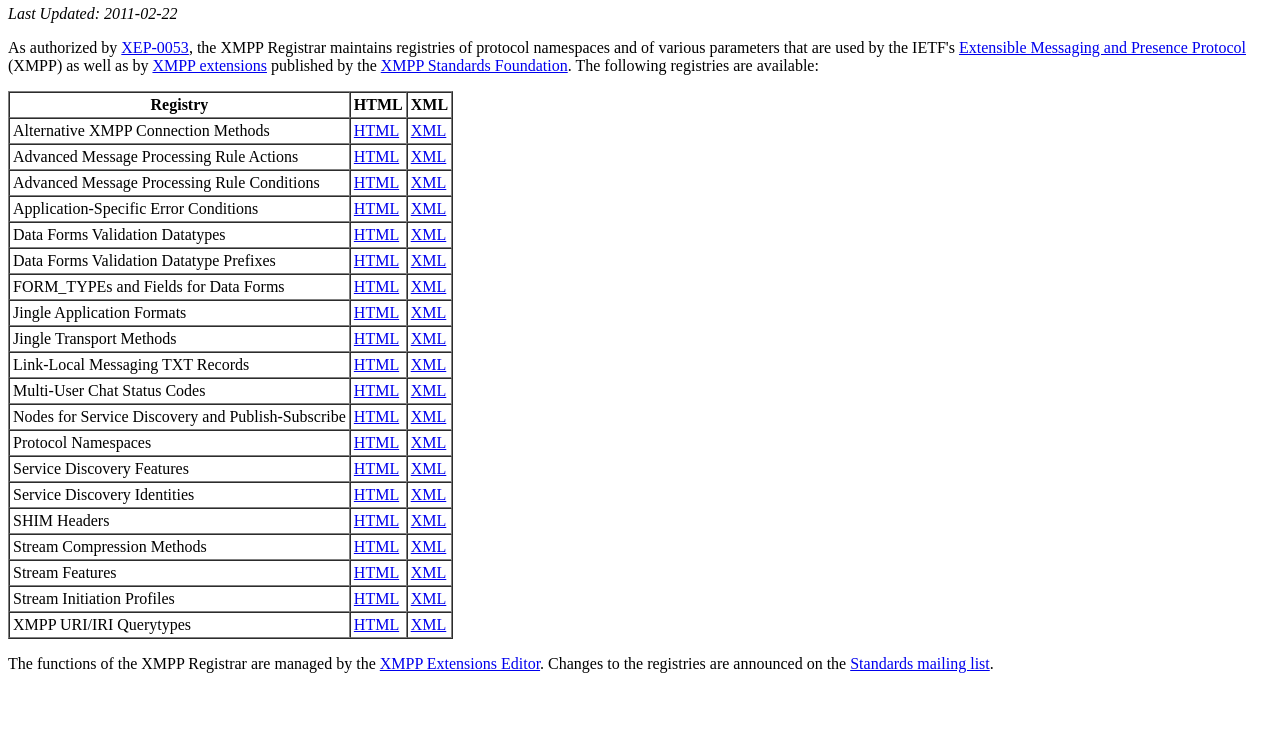
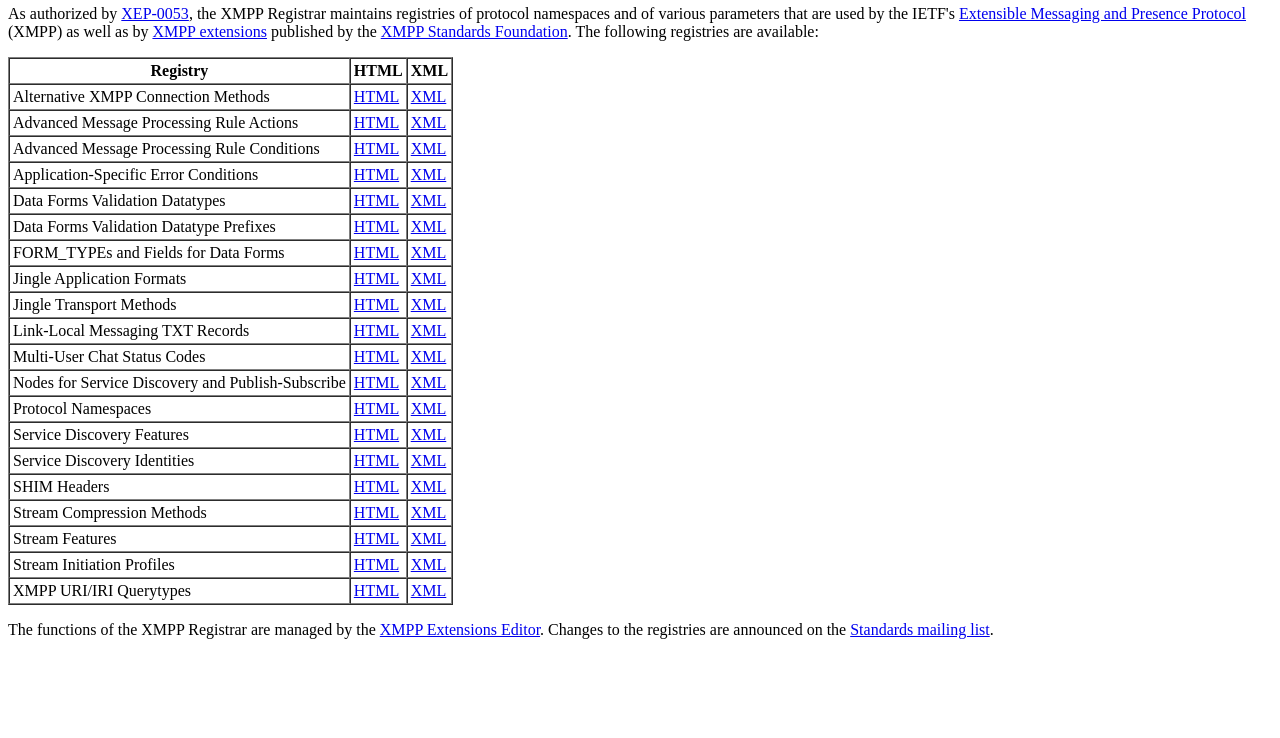
Before and after one commit to xsf/registrar, a plain HTML site: page index.html in a window 1280 px wide. Shown: the part 62-800 px from the top of the page. Drawn offline with Linux system fonts and the light colour scheme.

Commit message:
Remove the out of date last-updated line
Signed-off-by: Sam Whited <sam@samwhited.com>

```diff
--- a/index.html
+++ b/index.html
@@ -7,7 +7,6 @@
 </head>
 <body>
 <h2>XMPP Registrar</h2>
-<p style='font-style: italic'>Last Updated: 2011-02-22</p>
 <p>As authorized by <a href='/extensions/xep-0053.html'>XEP-0053</a>, the XMPP Registrar maintains registries of protocol namespaces and of various parameters that are used by the IETF's <a href='/'>Extensible Messaging and Presence Protocol</a> (XMPP) as well as by <a href='/extensions/'>XMPP extensions</a> published by the <a href='/xsf/'>XMPP Standards Foundation</a>. The following registries are available:</p>
 <table border='1' cellpadding='3' cellspacing='0'>
   <tr class='tablebody'>
```
